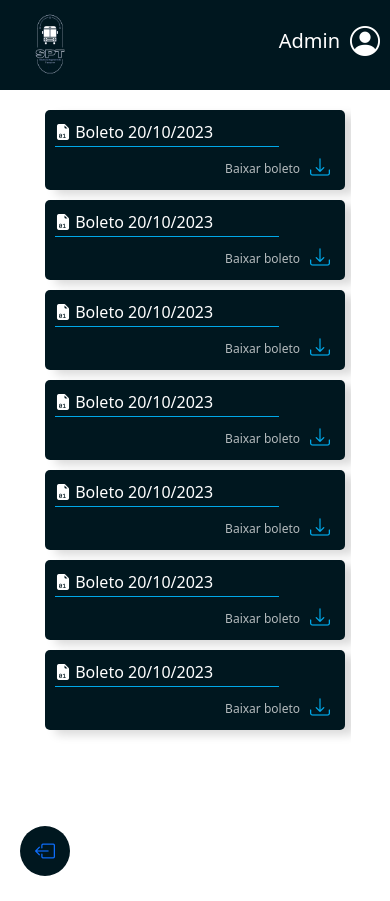
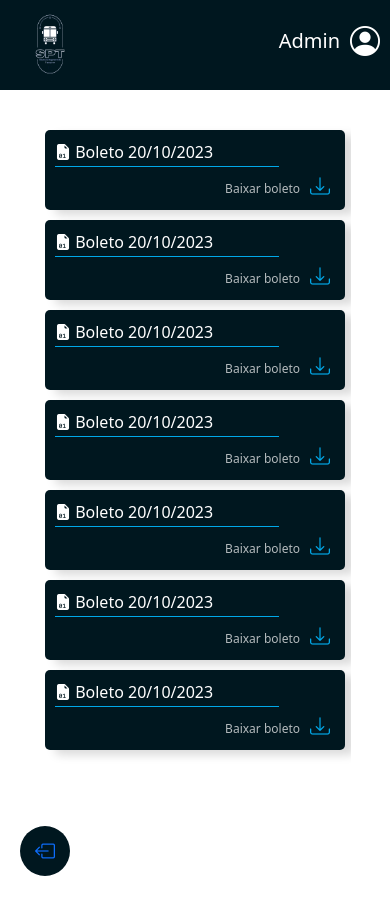
Before and after one commit to MayconD27/SPT, a PHP site: page / in a window 390 px wide. Run offline with PHP 8.4, Linux system fonts and the light colour scheme; a user stored in the database is signed in.

Commit message:
resolução da responsividade

```diff
--- a/css/verBoleto.css
+++ b/css/verBoleto.css
@@ -36,7 +36,6 @@
     flex-wrap: wrap;
     overflow: auto;
     margin: 8% auto;
-
 }
 .card_bole span{
     color: #ffffffb5;
@@ -53,6 +52,6 @@
         margin: 10% auto;
     }
     .container_bole{
-        margin: 18% auto;
+        margin: 23% auto;
     }
    }
--- a/user_tela/homeUser.php
+++ b/user_tela/homeUser.php
@@ -7,7 +7,7 @@
 
 </head>
 <body>
-    <div class="container_bole ">
+    <div class="container_bole">
         <div class="card_bole">
             <p> <i class="bi bi-file-earmark-binary-fill"></i> Boleto 20/10/2023</p>
             <span>Baixar boleto</span>
```
